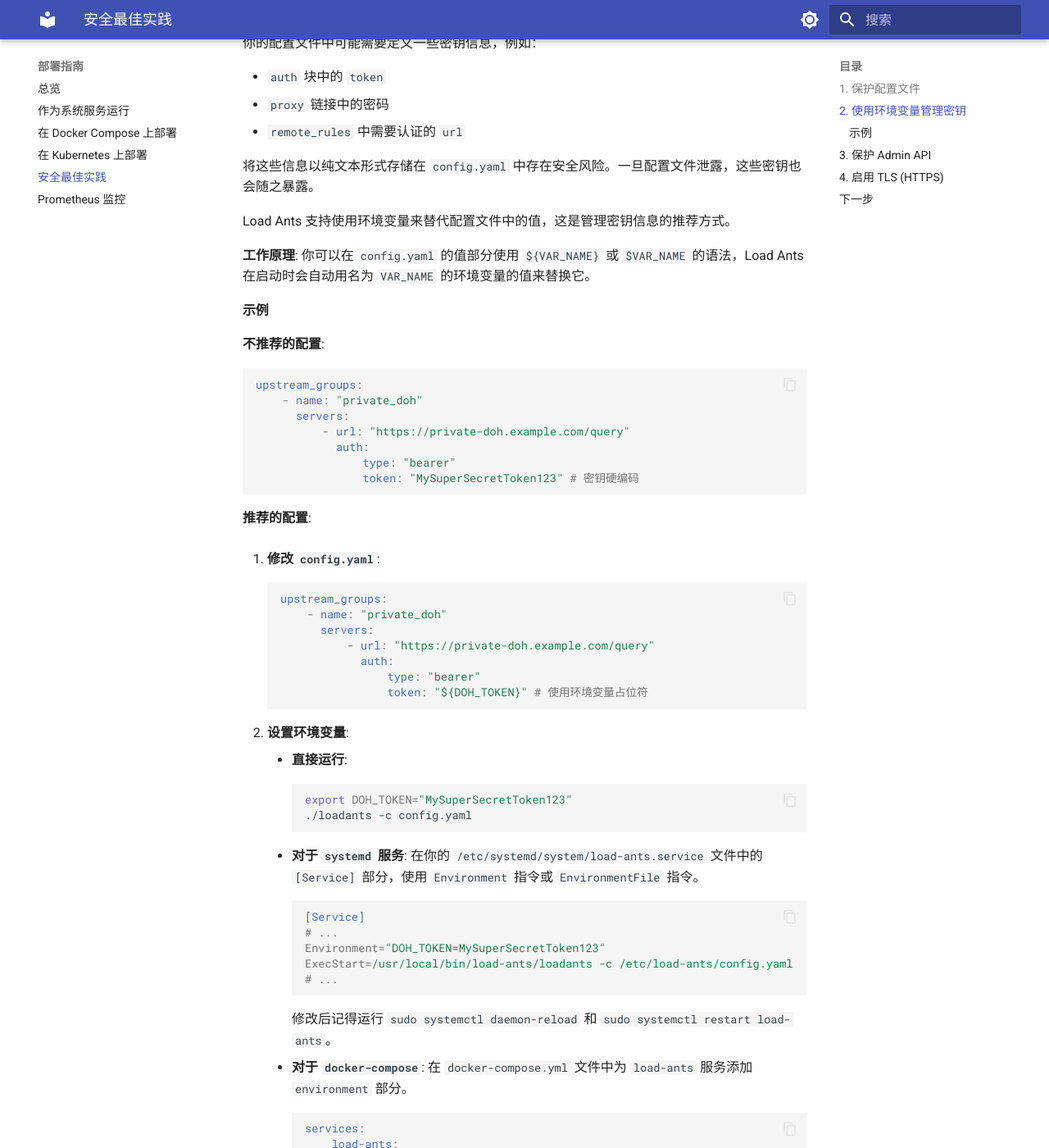
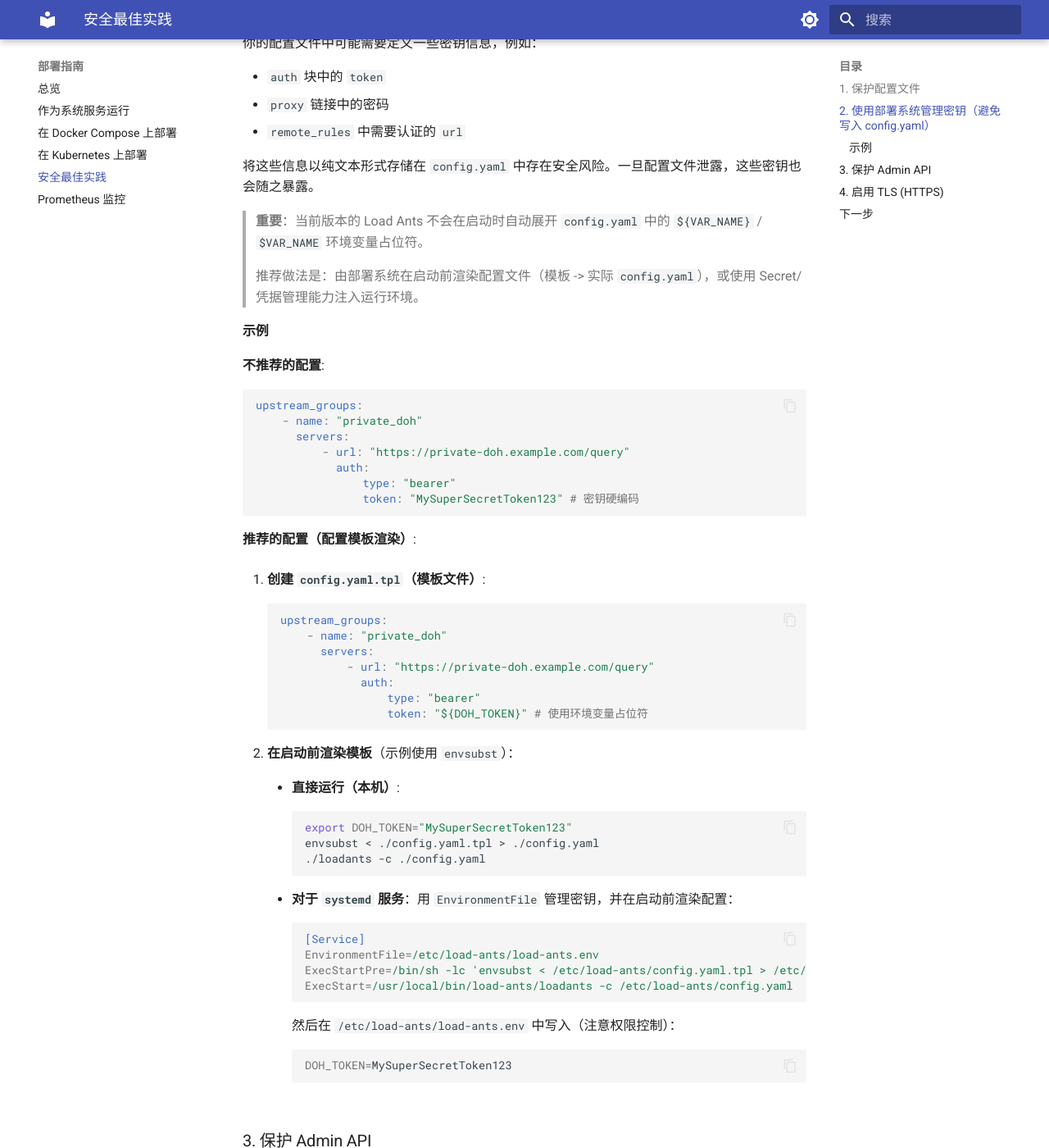
Before and after one commit to shengyanli1982/load-ants, an MkDocs documentation site: the page built from documents/deployment/security.md, in a window 1280 px wide and 1400 px high, scrolled down 721 px. Shown: the whole window at 82% size. Built offline with MkDocs 1.6.1 and Material for MkDocs 9.7.7, drawn with Linux system fonts in a browser that asks for light colours; some of the changed text lies outside the part shown.

Commit message:
docs: align security/build docs with current behavior

````diff
--- a/documents/deployment/security.md
+++ b/documents/deployment/security.md
@@ -19,7 +19,7 @@
 sudo chmod 600 /etc/load-ants/config.yaml
 ```
 
-### 2. 使用环境变量管理密钥
+### 2. 使用部署系统管理密钥（避免写入 `config.yaml`）
 
 你的配置文件中可能需要定义一些密钥信息，例如：
 
@@ -29,10 +29,9 @@
 
 将这些信息以纯文本形式存储在 `config.yaml` 中存在安全风险。一旦配置文件泄露，这些密钥也会随之暴露。
 
-Load Ants 支持使用环境变量来替代配置文件中的值，这是管理密钥信息的推荐方式。
-
-**工作原理**:
-你可以在 `config.yaml` 的值部分使用 `${VAR_NAME}` 或 `$VAR_NAME` 的语法，Load Ants 在启动时会自动用名为 `VAR_NAME` 的环境变量的值来替换它。
+> **重要**：当前版本的 Load Ants 不会在启动时自动展开 `config.yaml` 中的 `${VAR_NAME}` / `$VAR_NAME` 环境变量占位符。
+>
+> 推荐做法是：由部署系统在启动前渲染配置文件（模板 -> 实际 `config.yaml`），或使用 Secret/凭据管理能力注入运行环境。
 
 #### 示例
 
@@ -48,9 +47,9 @@
                 token: "MySuperSecretToken123" # 密钥硬编码
 ```
 
-**推荐的配置**:
+**推荐的配置（配置模板渲染）**:
 
-1.  **修改 `config.yaml`**:
+1.  **创建 `config.yaml.tpl`（模板文件）**:
 
     ```yaml
     upstream_groups:
@@ -62,30 +61,28 @@
                     token: "${DOH_TOKEN}" # 使用环境变量占位符
     ```
 
-2.  **设置环境变量**:
-    - **直接运行**:
+2.  **在启动前渲染模板**（示例使用 `envsubst`）：
+    - **直接运行（本机）**:
+
         ```bash
         export DOH_TOKEN="MySuperSecretToken123"
-        ./loadants -c config.yaml
+        envsubst < ./config.yaml.tpl > ./config.yaml
+        ./loadants -c ./config.yaml
         ```
-    - **对于 `systemd` 服务**:
-      在你的 `/etc/systemd/system/load-ants.service` 文件中的 `[Service]` 部分，使用 `Environment` 指令或 `EnvironmentFile` 指令。
+
+    - **对于 `systemd` 服务**：用 `EnvironmentFile` 管理密钥，并在启动前渲染配置：
+
         ```ini
         [Service]
-        # ...
-        Environment="DOH_TOKEN=MySuperSecretToken123"
+        EnvironmentFile=/etc/load-ants/load-ants.env
+        ExecStartPre=/bin/sh -lc 'envsubst < /etc/load-ants/config.yaml.tpl > /etc/load-ants/config.yaml'
         ExecStart=/usr/local/bin/load-ants/loadants -c /etc/load-ants/config.yaml
-        # ...
         ```
-        修改后记得运行 `sudo systemctl daemon-reload` 和 `sudo systemctl restart load-ants`。
-    - **对于 `docker-compose`**:
-      在 `docker-compose.yml` 文件中为 `load-ants` 服务添加 `environment` 部分。
-        ```yaml
-        services:
-            load-ants:
-                # ...
-                environment:
-                    - DOH_TOKEN=MySuperSecretToken123
+
+        然后在 `/etc/load-ants/load-ants.env` 中写入（注意权限控制）：
+
+        ```bash
+        DOH_TOKEN=MySuperSecretToken123
         ```
 
 ### 3. 保护 Admin API
````
Also changed, not shown: other parts of documents/deployment/security.md (+1 -1 lines), documents/configuration/index.md (+1 -0 lines), documents/getting-started/build-from-source.md (+4 -3 lines), documents/getting-started/index.md (+3 -1 lines).
